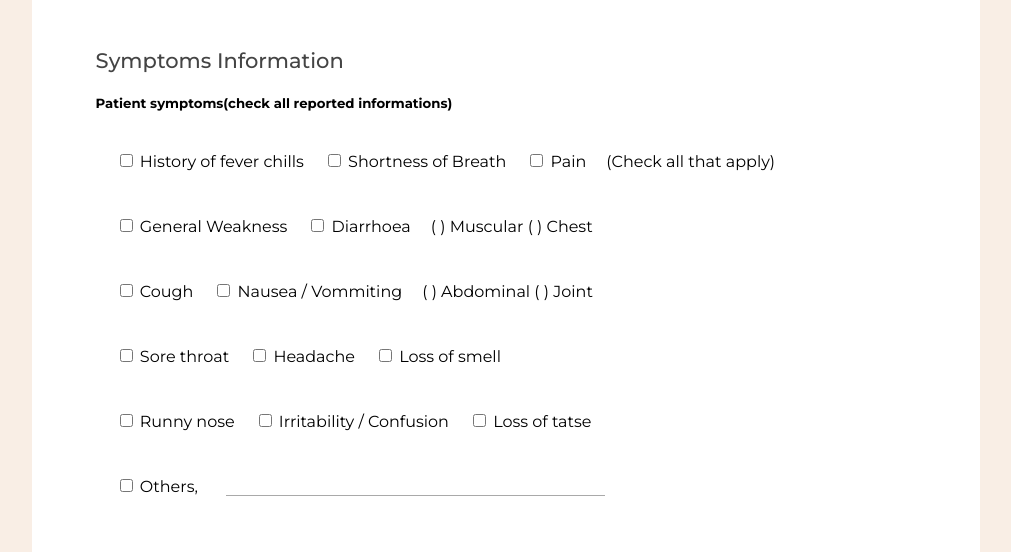
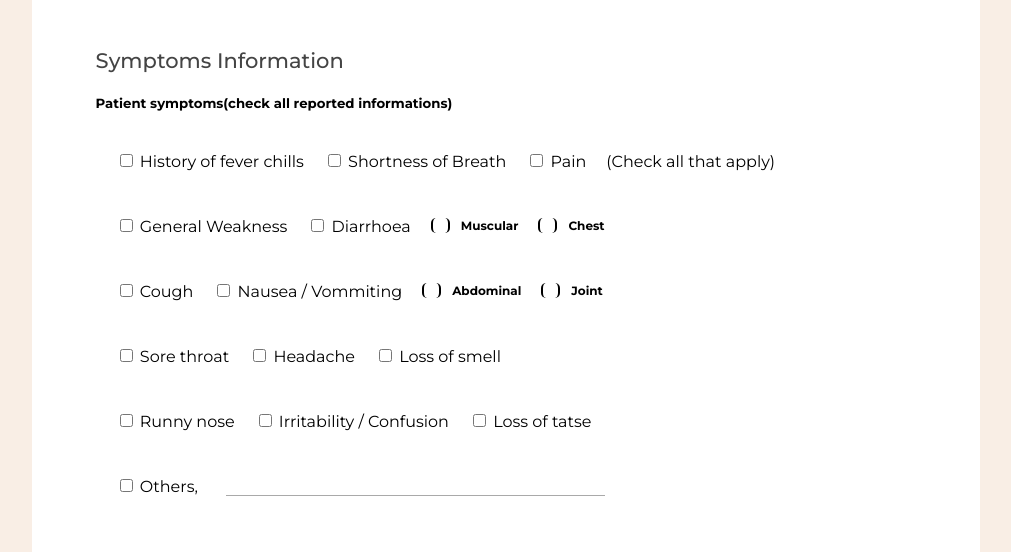
Before and after one commit to i-Blaise/covidtest.trusthospital.com, a PHP site: page /CIV/Iindex.html in a window 1280 px wide. Shown: the part 874-1426 px from the top of the page, without its empty margins (134-1145 px from the left). Run offline with PHP 8.4, Linux system fonts and the light colour scheme.

Commit message:
CIV folder

```diff
--- a/CIV/Iindex.html
+++ b/CIV/Iindex.html
@@ -110,8 +110,17 @@
                                 <input type="checkbox" id="Diarrhoea" name="Diarrhoea" value="Diarrhoea">
                                 <label for="vehicle1"> Diarrhoea</label>
                             </div>
-                            <div class="ig-wrapper" style="margin-left: 20px;">
-                                <p style="margin-bottom: 0;"> ( ) Muscular ( ) Chest </p>
+                            <div class="ig-wrapper__t1" style="margin-left: 20px;">
+                                <label class="container">Muscular
+                                    <input type="checkbox">
+                                    <span class="checkmark"></span>
+                                </label>
+                            </div>
+                            <div class="ig-wrapper__t1" style="margin-left: 20px;">
+                                <label class="container">Chest
+                                    <input type="checkbox">
+                                    <span class="checkmark"></span>
+                                </label>
                             </div>
                         </div>
                     </div>
@@ -125,8 +134,17 @@
                                 <input type="checkbox" id="NV" name="NV" value="Nausea / Vommiting">
                                 <label for="vehicle1"> Nausea / Vommiting </label>
                             </div>
-                            <div class="ig-wrapper" style="margin-left: 20px;">
-                                <p style="margin-bottom: 0;"> ( ) Abdominal ( ) Joint </p>
+                            <div class="ig-wrapper__t1" style="margin-left: 20px;">
+                                <label class="container">Abdominal
+                                    <input type="checkbox">
+                                    <span class="checkmark"></span>
+                                </label>
+                            </div>
+                            <div class="ig-wrapper__t1" style="margin-left: 20px;">
+                                <label class="container">Joint
+                                    <input type="checkbox">
+                                    <span class="checkmark"></span>
+                                </label>
                             </div>
                         </div>
                     </div>
--- a/CIV/main.css
+++ b/CIV/main.css
@@ -89,3 +89,79 @@ input.input--style-3 {
     align-items: flex-end;
     height: 40px;
 }
+.ig-wrapper__t1 {
+    font-size: 14px;
+    font-weight: 700;
+}
+
+/* Customize the label (the container) */
+.container {
+    display: block;
+    position: relative;
+    padding-left: 30px;
+    padding-bottom: 3px;
+    cursor: pointer;
+    font-size: 12px;
+    -webkit-user-select: none;
+    -moz-user-select: none;
+    -ms-user-select: none;
+    user-select: none;
+  }
+
+  /* Hide the browser's default checkbox */
+  .container input {
+    position: absolute;
+    opacity: 0;
+    cursor: pointer;
+    height: 0;
+    width: 0;
+  }
+
+  /* Create a custom checkbox */
+  .checkmark {
+    position: absolute;
+    top: 0;
+    left: 0;
+    height: 15px;
+    width: 15px;
+    border-top: none;
+    border-right: 2px solid #000;
+    border-left: 2px solid #000;
+    border-bottom: none;
+    border-radius: 5px;
+  }
+
+  /* On mouse-over, add a grey background color */
+  .container:hover input ~ .checkmark {
+    background-color: #ccc;
+  }
+
+  /* When the checkbox is checked, add a blue background */
+  .container input:checked ~ .checkmark {
+    background-color: #000000;
+  }
+
+  /* Create the checkmark/indicator (hidden when not checked) */
+  .checkmark:after {
+    content: "";
+    position: absolute;
+    display: none;
+  }
+
+  /* Show the checkmark when checked */
+  .container input:checked ~ .checkmark:after {
+    display: block;
+  }
+
+  /* Style the checkmark/indicator */
+  .container .checkmark:after {
+    left: 9px;
+    top: 5px;
+    width: 5px;
+    height: 10px;
+    border: solid white;
+    border-width: 0 3px 3px 0;
+    -webkit-transform: rotate(45deg);
+    -ms-transform: rotate(45deg);
+    transform: rotate(45deg);
+  }
```
